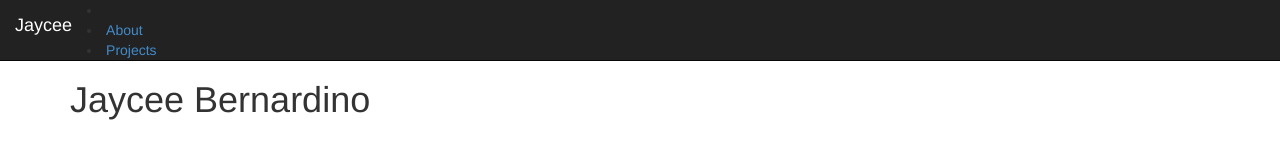
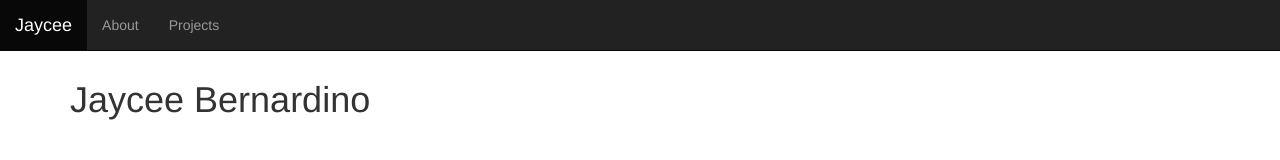
Before and after one commit to jayceebernardino/jayceebernardino.github.com, a plain HTML site: page index.html in a window 1280 px wide. Drawn offline with nearby package versions, Linux system fonts and the light colour scheme; files that its build step writes are made by us from their sources.

Commit message:
Fixed the navbar

```diff
--- a/index.html
+++ b/index.html
@@ -11,9 +11,11 @@
 	</head>
 
 <div class="navbar navbar-inverse navbar-fixed-top">
-  <li class="active"><a class="navbar-brand" href="#">Jaycee</a></li>
-  <li><a href="#">About</a></li>
-  <li><a href="#">Projects</a></li>
+  <ul class="nav navbar-nav">
+    <li class="active"><a class="navbar-brand" href="#">Jaycee</a></li>
+    <li><a href="#">About</a></li>
+    <li><a href="#">Projects</a></li>
+  </ul>
 </div>
 
 	<body>
```
